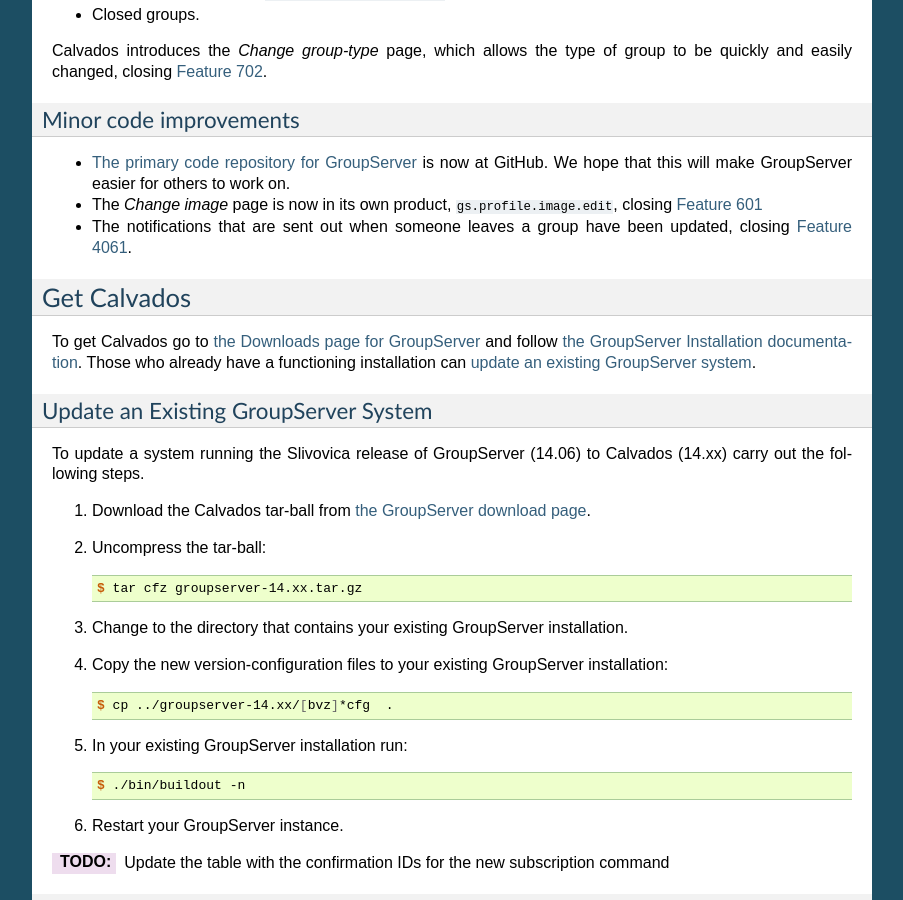
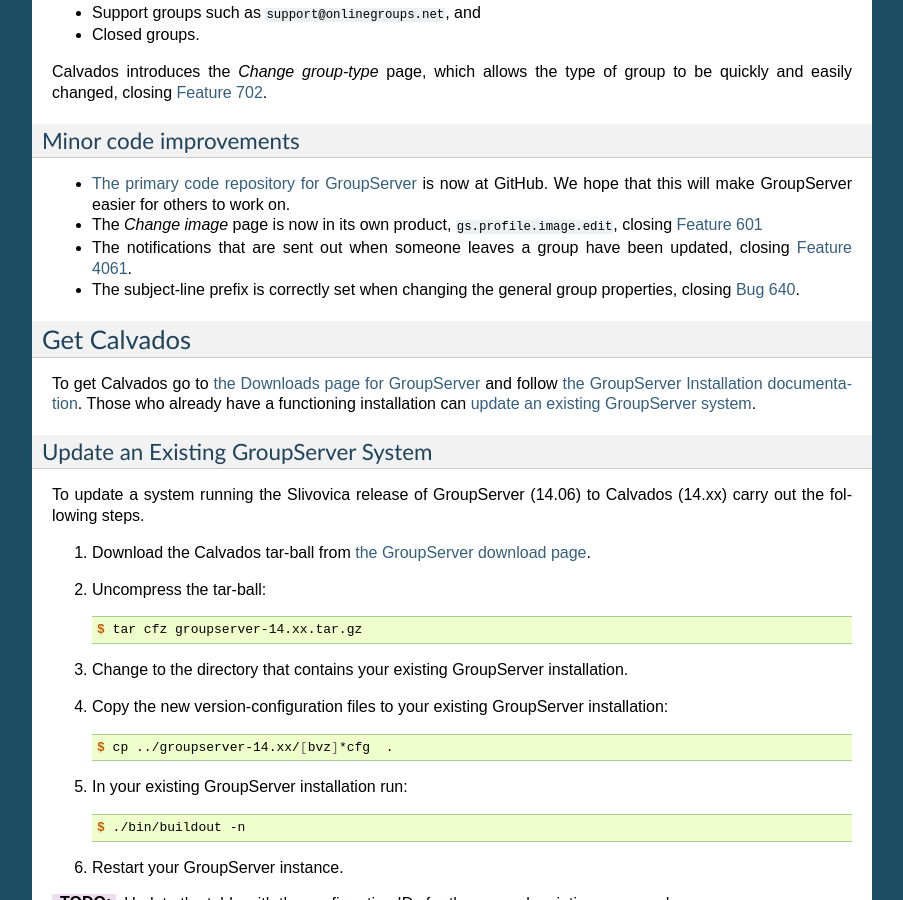
Before and after one commit to groupserver/buildout, a Sphinx documentation site: the page built from docs/release-notes-14xx.rst, in a window 1280 px wide and 900 px high, scrolled down 1572 px. Shown: the whole window, without its empty margins (198-1101 px from the left). Built offline with Sphinx 7.4.7, drawn with Linux system fonts in a browser that asks for light colours; some of the changed text lies outside the part shown.

Commit message:
Following the fix to Bug 640.

```diff
--- a/docs/release-notes-14xx.rst
+++ b/docs/release-notes-14xx.rst
@@ -44,6 +44,7 @@
 * The topic page **[TODO]**
 * The post page **[TODO]**
 * The image page **[TODO]**
+* The *Change group properties* page
 
 Updated email commands
 ======================
@@ -137,10 +138,14 @@
 * The notifications that are sent out when someone leaves a group
   have been updated, closing `Feature 4061`_.
 
+* The subject-line prefix is correctly set when changing the
+  general group properties, closing `Bug 640`_.
+
 .. _The primary code repository for GroupServer:
    https://github.com/groupserver/
 .. _Feature 4061: https://redmine.iopen.net/issues/4061
 .. _Feature 601: https://redmine.iopen.net/issues/601
+.. _Bug 640: https://redmine.iopen.net/issues/640
 
 ------------
 Get Calvados
--- a/versions.cfg
+++ b/versions.cfg
@@ -77,14 +77,14 @@
 gs.group.messages.topics = 2.0.0.dev20140630231006-19906cf3f065
 gs.group.messages.topicsdigest = 2.3.2.dev20140723024530-b7f5f913129b
 gs.group.privacy = 2.1.0.dev20141010192210-d9252c0be547
-gs.group.properties = 2.3.1.dev20141010193701-a0cd6a45068e
+gs.group.properties = 2.4.0.dev20141023223159-e3beab3314e7
 gs.group.start = 2.2.6.dev20140613235531-5f8c1fc3b9d6
 gs.group.stats = 2.0-20131113233040-96e0b7ac4244
 gs.group.type.announcement = 4.0.0.dev20140721214529-7b3dc3f227e7
 gs.group.type.closed = 4.0.0.dev20140721215724-b0ecb8d329dc
 gs.group.type.discussion = 3.0.0.dev20140721215249-f84e3fa4a459
 gs.group.type.set = 1.0.0.dev20140721211752-825ccf865a03
-gs.group.type.support = 2.1.0.dev20140721211557-70597fa8f65d
+gs.group.type.support = 2.2.0.dev20141014232204-c8c353dfd1f0
 gs.groups = 2.0-20140321211528-3a894d0ec7b1
 gs.help = 2.0-20140124003243-028d762c0009
 gs.image = 2.0-20140124010914-e499c445006f
```
